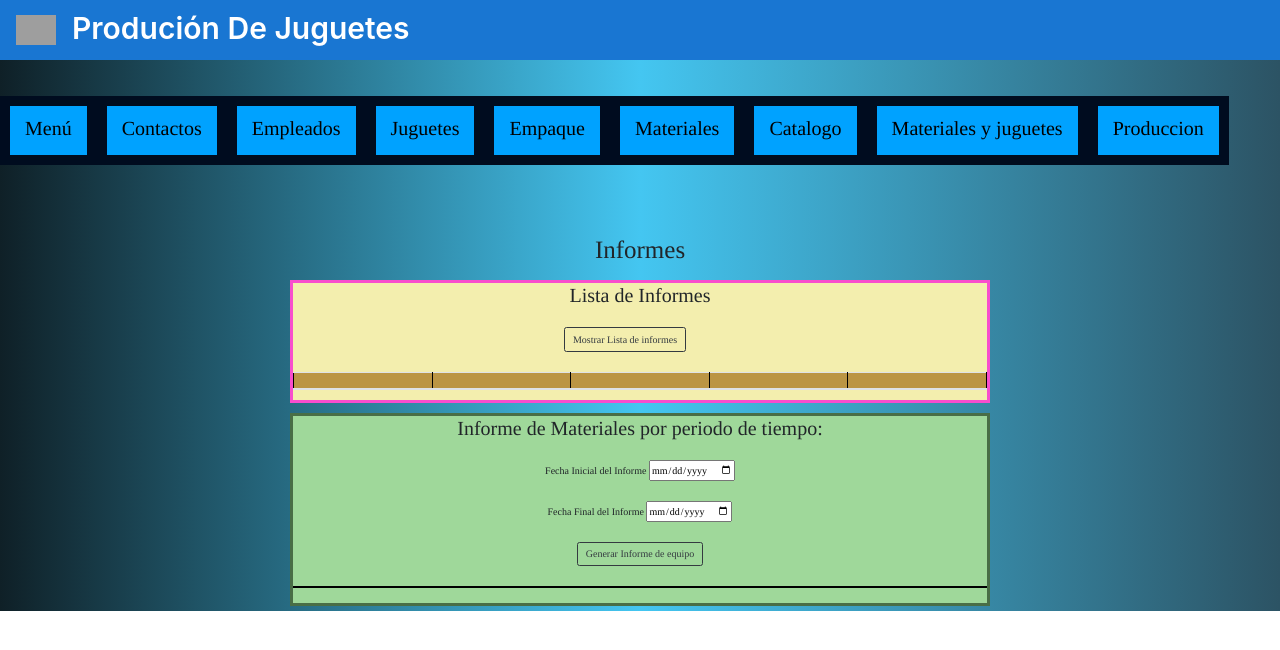
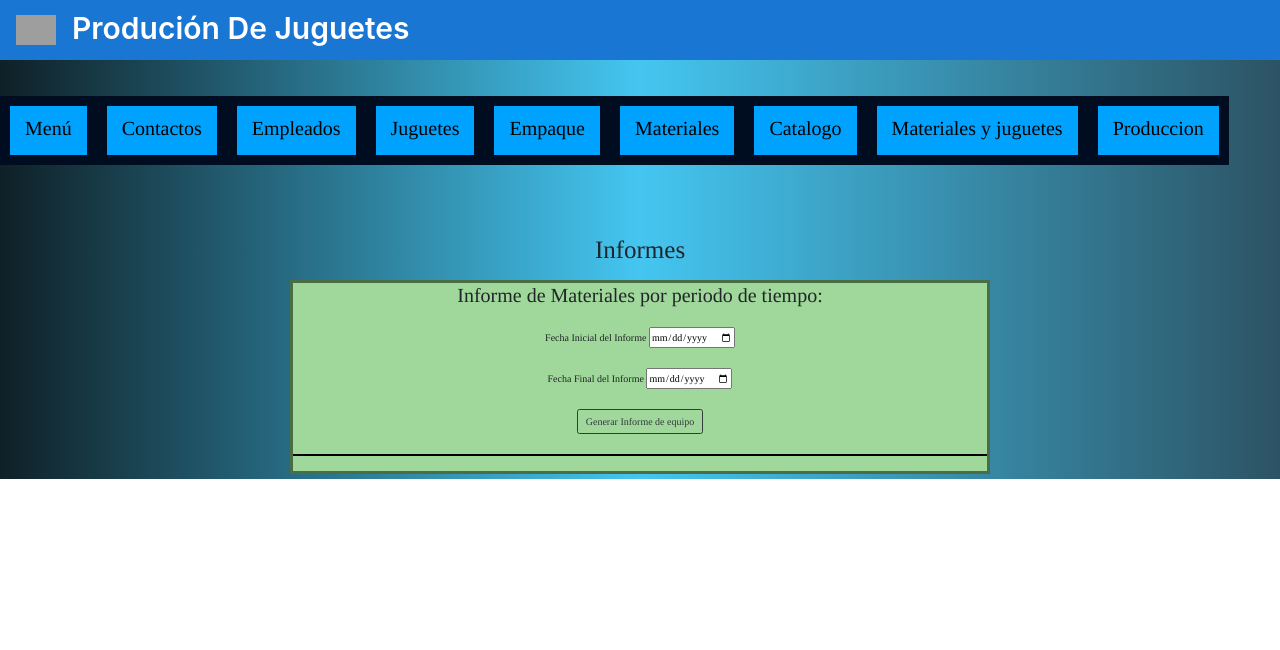
Before and after one commit to JosMiguelMM2/MVM-SYSTEM, an Angular app in the folder Front-End/: page /Informe in a window 1280 px wide. Shown: the top 650 px of the page. Built offline with nearby package versions, Linux system fonts and the light colour scheme; grey boxes are pictures that could not be loaded.

Commit message:
se corrigue consulta de produccion

```diff
--- a/Front-End/src/app/empleado/empleado.component.html
+++ b/Front-End/src/app/empleado/empleado.component.html
@@ -36,9 +36,9 @@
 
   <form (ngSubmit)="consultaEmpleados(1)" [formGroup]="ListaEmpleados" [formGroup]="ListaEmpleados">
 
-    <button type="submit" style="margin-right: 30px" class="btn btn-outline-dark"><h4>Mostrar Lista de Tipos de
+    <button type="submit" style="margin-right: 30px" class="btn btn-outline-dark"><h4>Mostrar Lista de
       Empleado</h4></button>
-    <button (click)="LimpiarLista()" class="btn btn-outline-dark"><h4>Linpiar Lista de Tipos de Empleado</h4></button>
+    <button (click)="LimpiarLista()" class="btn btn-outline-dark"><h4>Linpiar Lista de Empleado</h4></button>
 
     <br><br>
 
@@ -97,7 +97,6 @@
   </form>
 
   <ul>
-    <h2>{{TituloEmpleado}}</h2>
 
     <table id="header2" class="tabBuscar">
       <thead class="Colb" id="header2">
@@ -118,7 +117,7 @@
         <th class="b">{{tEmpleado.Numero_Documento}}  </th>
         <th class="b">{{tEmpleado.Persona}}  </th>
         <th class="b">{{tEmpleado.Codigo_Empresa}}  </th>
-        <th class="b">{{tEmpleado.Cargo_Empleado}}  </th>
+        <th class="b">{{tEmpleado.Cargo}}  </th>
       </tr>
       </tbody>
 
--- a/Front-End/src/app/informes/informes.component.html
+++ b/Front-End/src/app/informes/informes.component.html
@@ -20,36 +20,6 @@
     <h1>Informes</h1>
 </div>
 <br><br>
-    <div class="lista" id="header2">
-        <h2>Lista de Informes</h2>
-        <br>
-        <form (ngSubmit)="consultaMaterial(1)" [formGroup]="ListaMaterial" [formGroup]="ListaMaterial">
-            <button type="submit" style="margin-right: 30px" class="btn btn-outline-dark">Mostrar Lista de informes</button>
-
-
-            <br><br>
-            <h4>{{TituloMaterial}}</h4>
-            <table class="table table-striped">
-               <thead>
-                <th scope="col" class="text-cente">{{TablaInformes[0]}}</th>
-                <th scope="col" class="text-cente">{{TablaInformes[1]}}</th>
-                <th scope="col" class="text-cente">{{TablaInformes[2]}}</th>
-                <th scope="col" class="text-cente">{{TablaInformes[3]}}</th>
-                <th scope="col" class="text-cente">{{TablaInformes[4]}}</th>
-               </thead>
-               <tbody>
-                  <tr *ngFor="let inf of Informes">
-                    <th scope="row" class="text-center">{{ inf.Id_material}}</th>
-                    <th scope="row" class="text-center">{{ inf.Fecha_produccion}}</th>
-                    <th scope="row" class="text-center">{{ inf.Peso_gr}}</th>
-                    <th scope="row" class="text-center">{{ inf.Datos_material}}</th>
-                    <th scope="row" class="text-center">{{ inf.Material}}</th>
-                  </tr>
-               </tbody>
-            </table>
-        </form>
-    </div>
-    <br><br><br>
 
     <div class="buscar" id="header2">
         <h2>Informe de Materiales por periodo de tiempo:</h2>
--- a/Front-End/src/app/materiales/materiales.component.html
+++ b/Front-End/src/app/materiales/materiales.component.html
@@ -158,7 +158,7 @@
           <br><br>
 
           <br><br>
-          <button type="submit" class="btn btn-outline-dark"><h4>Insertar Juguete</h4></button>
+          <button type="submit" class="btn btn-outline-dark"><h4>Insertar Material</h4></button>
       </form>
       <br>
 
@@ -167,7 +167,7 @@
 
 
   <div class="edit" id="header2">
-    <h2>Persona a modificar</h2>
+    <h2>Material a modificar</h2>
     <br>
     <form (ngSubmit)="buscarEditarTipMaterial()" [formGroup]="ActualizarATipMaterial">
 
@@ -179,7 +179,7 @@
             </option>
         </select>
         <br><br>
-        <button type="submit" class="btn btn-outline-dark" (click)="ListComboTipoMaterial()"  (click)="ListCombocolor()">Buscar Empleado a Modificar</button>
+        <button type="submit" class="btn btn-outline-dark" (click)="ListComboTipoMaterial()"  (click)="ListCombocolor()">Buscar Material a Modificar</button>
         <br><br>
         <h4>{{TituloTipMaterialEdit}}</h4>
         <br>
--- a/Front-End/src/app/produccion/produccion.component.html
+++ b/Front-End/src/app/produccion/produccion.component.html
@@ -50,7 +50,7 @@
               <td>{{pro.Detalles_produccion}}</td>
               <td>{{pro.Errores_produccion}}</td>
               <td>{{pro.Cantidad_producida}}</td>
-              <td>{{pro.nombre_material}}</td>
+              <td>{{pro.Material_Utilizado}}</td>
             </tbody>
 
           </table>
@@ -100,7 +100,7 @@
           <td>{{UnaId.Detalles_produccion}}</td>
           <td>{{UnaId.Errores_produccion}}</td>
           <td>{{UnaId.Cantidad_producida}}</td>
-          <td>{{UnaId.nombre_material}}</td>
+          <td>{{UnaId.Material_Utilizado}}</td>
         </tbody>
       </table>
     </ul>
```
Also changed, not shown: 1 other file (tests, documents, lock files or other folders).
